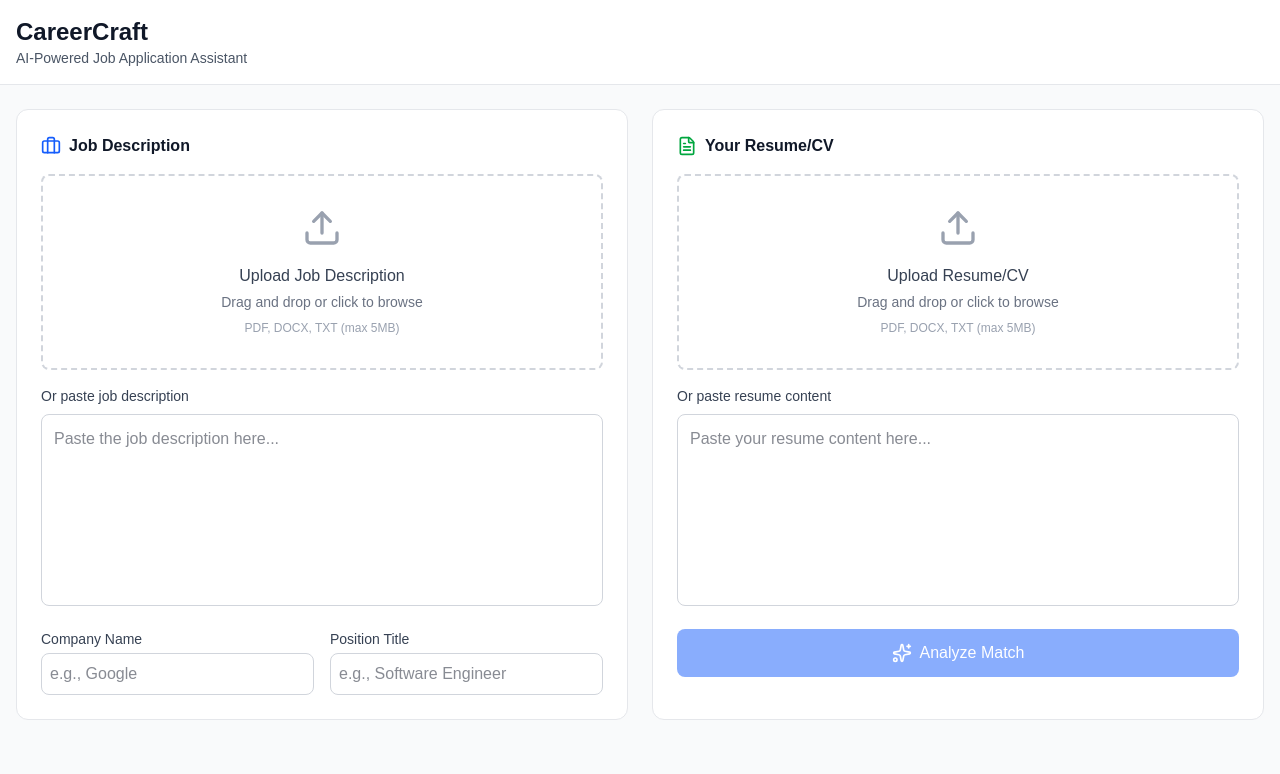
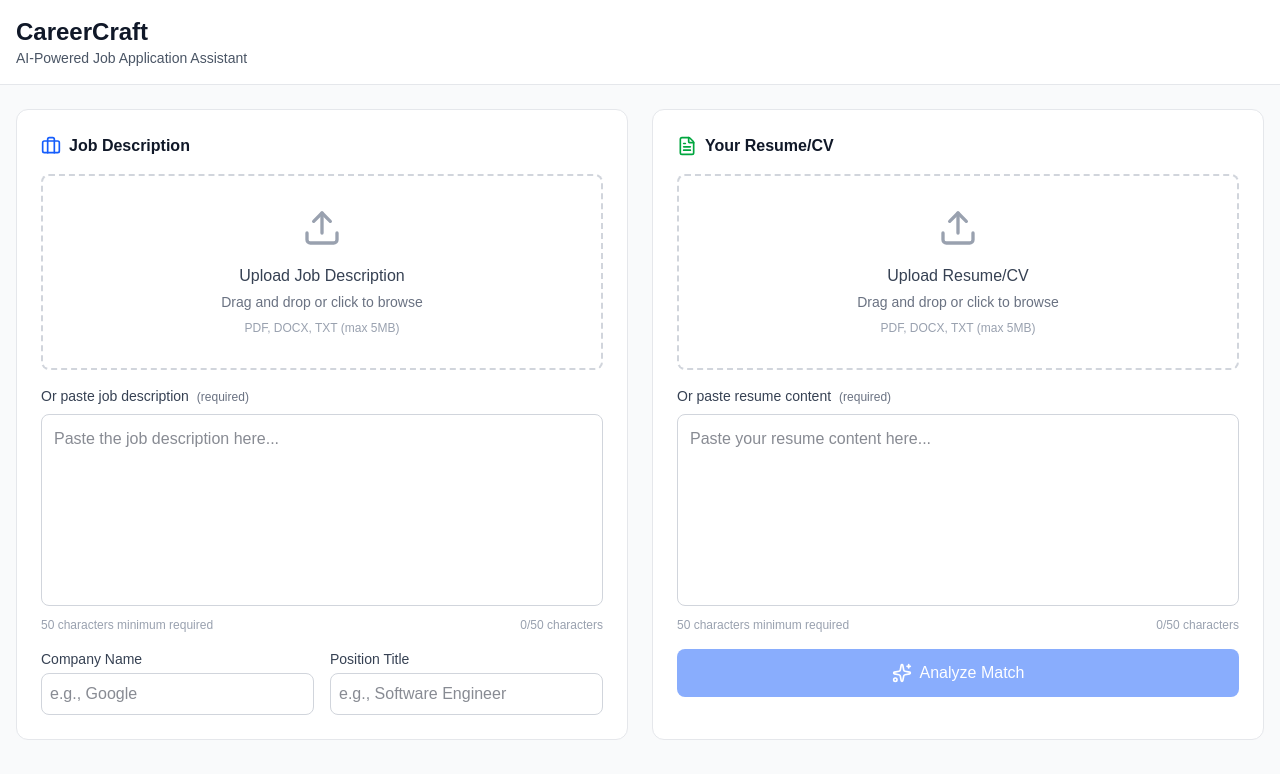
Before and after one commit to bh-official/CareerCraftt, a Next.js app: page / in a window 1280 px wide. Shown: the top 774 px of the page. Built offline with nearby package versions, Linux system fonts and the light colour scheme.

Commit message:
Form validation enhanced with real-time character counts and inline validation

```diff
--- a/src/components/AnalysisPage.jsx
+++ b/src/components/AnalysisPage.jsx
@@ -129,9 +129,27 @@ export default function AnalysisPage() {
     }
   };
 
-  // Validation: minimum content required for meaningful analysis
-  // Both job description and resume must have at least 50 characters
-  const canAnalyze = jobDescription.length > 50 && resumeText.length > 50;
+  // Validation constants
+  const MIN_CONTENT_LENGTH = 50;
+
+  // Validation states for real-time feedback
+  const jobDescriptionValid = jobDescription.length >= MIN_CONTENT_LENGTH;
+  const resumeValid = resumeText.length >= MIN_CONTENT_LENGTH;
+  const canAnalyze = jobDescriptionValid && resumeValid;
+
+  // Helper function to get character count color
+  const getCharCountColor = (length, min) => {
+    if (length === 0) return "text-gray-400";
+    if (length < min) return "text-amber-600";
+    return "text-green-600";
+  };
+
+  // Helper function for validation message
+  const getValidationMessage = (length, min) => {
+    if (length === 0) return `${min} characters minimum required`;
+    if (length < min) return `${min - length} more characters needed`;
+    return "Good length";
+  };
 
   return (
     <div className="min-h-screen bg-gray-50">
@@ -168,13 +186,37 @@ export default function AnalysisPage() {
             <div className="mt-4">
               <label className="block text-sm font-medium text-gray-700 mb-2">
                 Or paste job description
+                <span className="ml-2 text-xs text-gray-500">(required)</span>
               </label>
               <textarea
                 value={jobDescription}
                 onChange={(e) => setInput({ jobDescription: e.target.value })}
                 placeholder="Paste the job description here..."
-                className="w-full h-48 p-3 border border-gray-300 rounded-lg focus:ring-2 focus:ring-blue-500 focus:border-transparent resize-none"
+                aria-describedby="job-description-hint"
+                className={`w-full h-48 p-3 border rounded-lg focus:ring-2 focus:ring-blue-500 focus:border-transparent resize-none ${
+                  jobDescription.length > 0 && !jobDescriptionValid
+                    ? "border-amber-300 bg-amber-50"
+                    : jobDescriptionValid
+                      ? "border-green-300"
+                      : "border-gray-300"
+                }`}
+                required
+                minLength={MIN_CONTENT_LENGTH}
               />
+              <div className="mt-1 flex items-center justify-between">
+                <span
+                  id="job-description-hint"
+                  className={`text-xs ${getCharCountColor(jobDescription.length, MIN_CONTENT_LENGTH)}`}
+                >
+                  {getValidationMessage(
+                    jobDescription.length,
+                    MIN_CONTENT_LENGTH,
+                  )}
+                </span>
+                <span className="text-xs text-gray-400">
+                  {jobDescription.length}/{MIN_CONTENT_LENGTH} characters
+                </span>
+              </div>
             </div>
 
             <div className="grid grid-cols-2 gap-4 mt-4">
@@ -220,13 +262,34 @@ export default function AnalysisPage() {
             <div className="mt-4">
               <label className="block text-sm font-medium text-gray-700 mb-2">
                 Or paste resume content
+                <span className="ml-2 text-xs text-gray-500">(required)</span>
               </label>
               <textarea
                 value={resumeText}
                 onChange={(e) => setInput({ resumeText: e.target.value })}
                 placeholder="Paste your resume content here..."
-                className="w-full h-48 p-3 border border-gray-300 rounded-lg focus:ring-2 focus:ring-green-500 focus:border-transparent resize-none"
+                aria-describedby="resume-hint"
+                className={`w-full h-48 p-3 border rounded-lg focus:ring-2 focus:ring-green-500 focus:border-transparent resize-none ${
+                  resumeText.length > 0 && !resumeValid
+                    ? "border-amber-300 bg-amber-50"
+                    : resumeValid
+                      ? "border-green-300"
+                      : "border-gray-300"
+                }`}
+                required
+                minLength={MIN_CONTENT_LENGTH}
               />
+              <div className="mt-1 flex items-center justify-between">
+                <span
+                  id="resume-hint"
+                  className={`text-xs ${getCharCountColor(resumeText.length, MIN_CONTENT_LENGTH)}`}
+                >
+                  {getValidationMessage(resumeText.length, MIN_CONTENT_LENGTH)}
+                </span>
+                <span className="text-xs text-gray-400">
+                  {resumeText.length}/{MIN_CONTENT_LENGTH} characters
+                </span>
+              </div>
             </div>
 
             {/* Analyze Button */}
```
